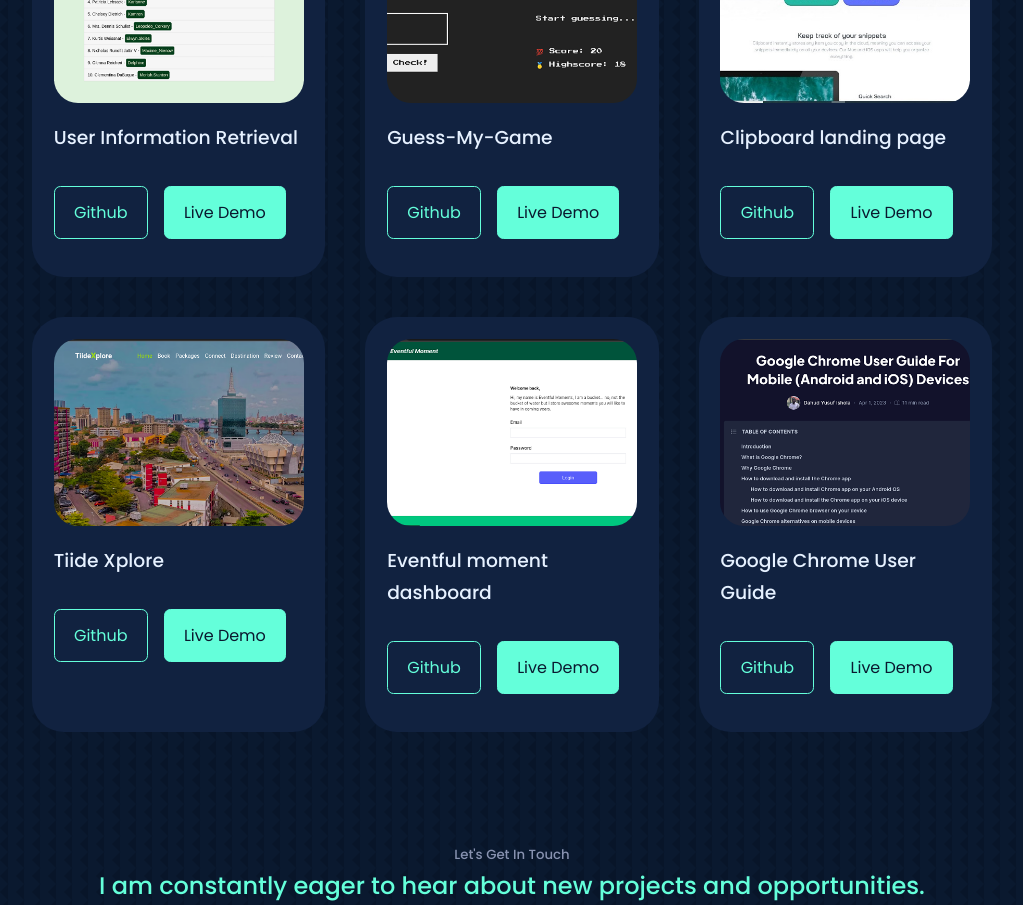
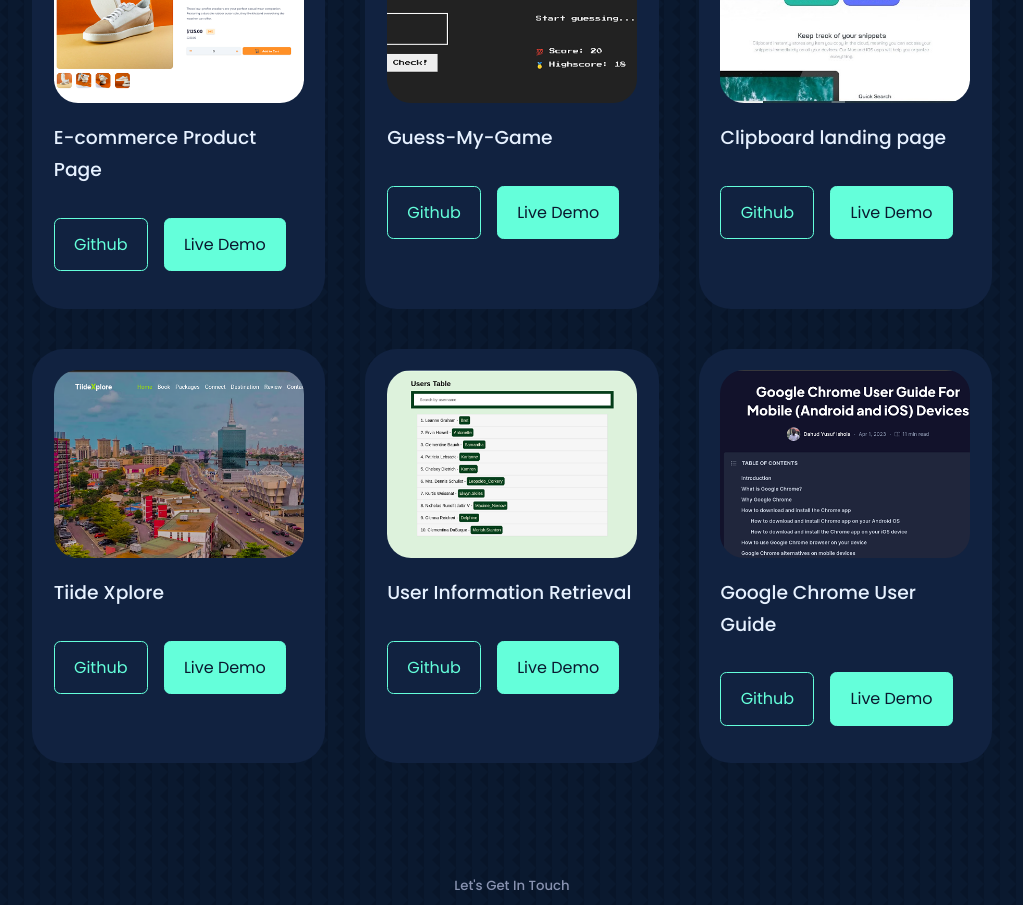
Before and after one commit to yusfate4/my-portfolio-website, a React (Create React App) app: page / in a window 1280 px wide. Shown: the part 2460-3365 px from the top of the page, without its empty margins (128-1151 px from the left). Built offline with nearby package versions, Linux system fonts and the light colour scheme.

Commit message:
I modified my portfolio section

```diff
--- a/src/components/portfolio/Portfolio.jsx
+++ b/src/components/portfolio/Portfolio.jsx
@@ -12,9 +12,9 @@ const data = [
   {
     id: 1,
     image: IMG1,
-    title: "User Information Retrieval",
-    github: "https://github.com/yusfate4/mini-project",
-    demo: "https://yusfate4.github.io/mini-project/",
+    title: "E-commerce Product Page",
+    github: "https://github.com/yusfate4/e-commerce-product-page",
+    demo: "https://e-commerce-page-product.netlify.app/",
   },
   {
     id: 2,
@@ -40,9 +40,9 @@ const data = [
   {
     id: 5,
     image: IMG5,
-    title: "Eventful moment dashboard",
-    github: "https://github.com/yusfate4/Eventful-Moment",
-    demo: "https://eventful-moment-izs1jjg1c-yusfate4.vercel.app/",
+    title: "User Information Retrieval",
+    github: "https://github.com/yusfate4/mini-project",
+    demo: "https://yusfate4.github.io/mini-project/",
   },
   {
     id: 6,
```
Also changed, not shown: src/assets/portfolio__1.png, src/assets/portfolio__5.png.
